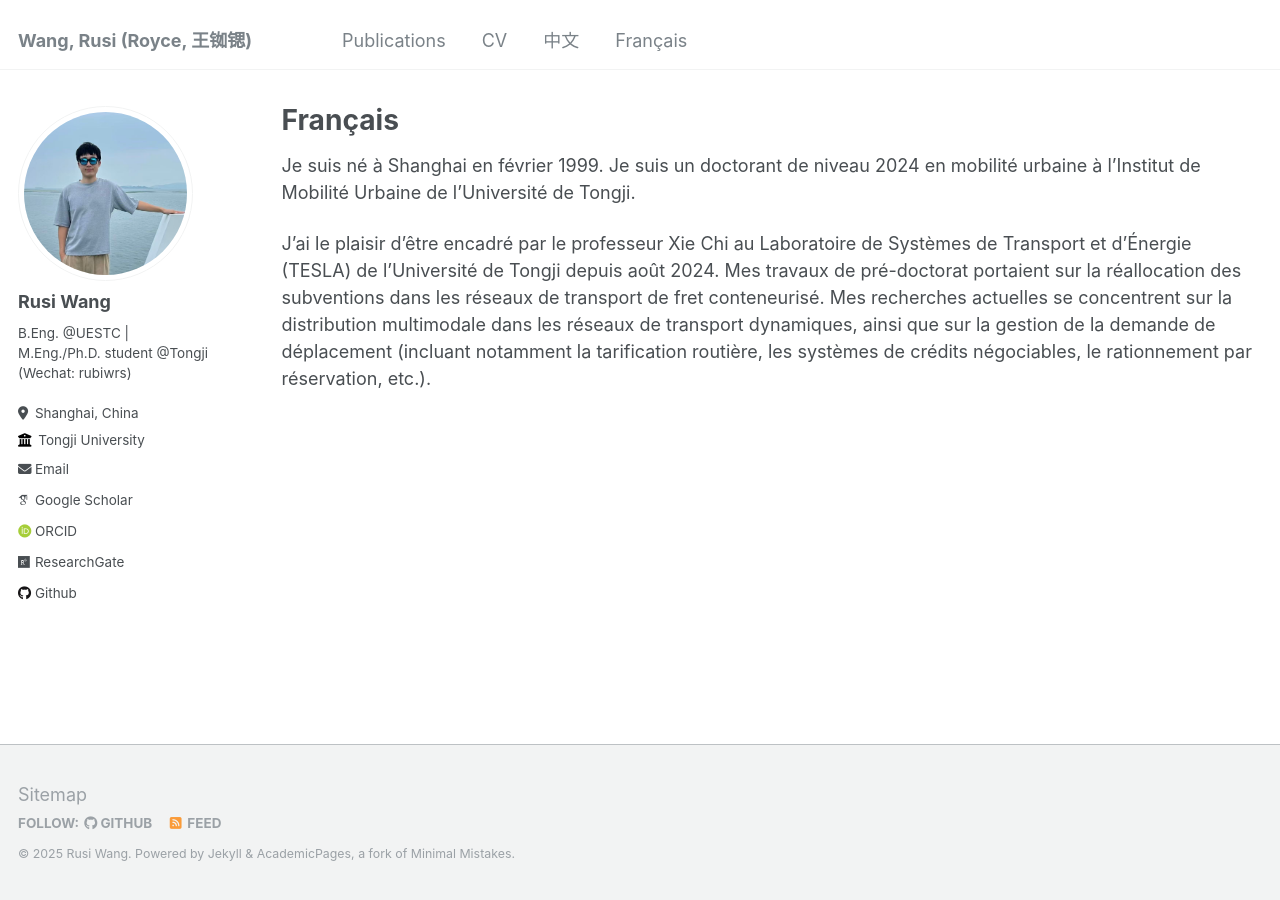
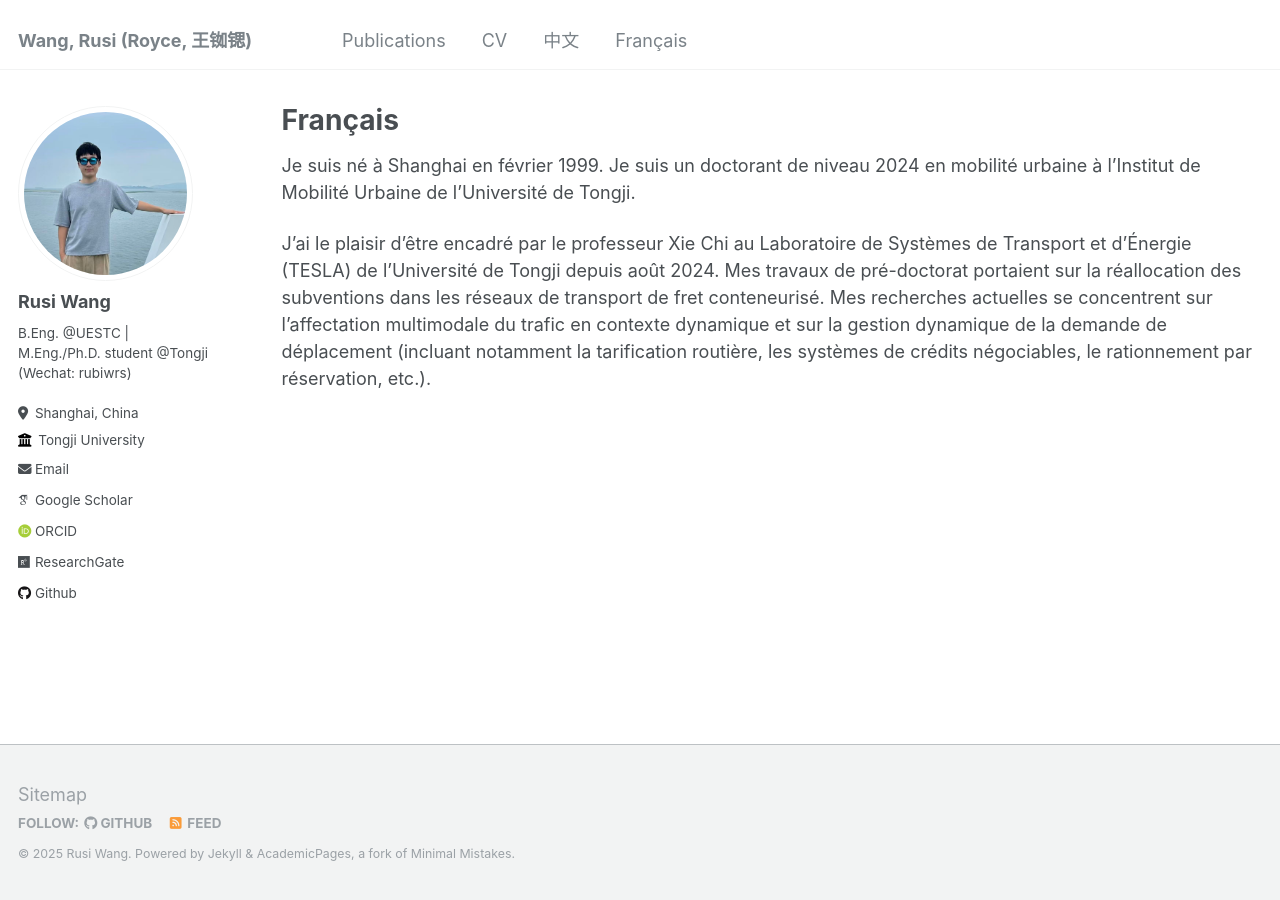
Before and after one commit to RusiWang99/RusiWang99.github.io, a Jekyll site: the page built from _pages/french.md, in a window 1280 px wide. Built offline with Jekyll 4.4.1, drawn with Linux system fonts in a browser that asks for light colours; some web fonts are replaced.

Commit message:
Update french.md

```diff
--- a/_pages/french.md
+++ b/_pages/french.md
@@ -7,4 +7,4 @@ author_profile: true
 
 Je suis né à Shanghai en février 1999. Je suis un doctorant de niveau 2024 en mobilité urbaine à l’Institut de Mobilité Urbaine de l’Université de Tongji.
 
-J’ai le plaisir d’être encadré par le professeur Xie Chi au Laboratoire de Systèmes de Transport et d’Énergie (TESLA) de l’Université de Tongji depuis août 2024. Mes travaux de pré-doctorat portaient sur la réallocation des subventions dans les réseaux de transport de fret conteneurisé. Mes recherches actuelles se concentrent sur la distribution multimodale dans les réseaux de transport dynamiques, ainsi que sur la gestion de la demande de déplacement (incluant notamment la tarification routière, les systèmes de crédits négociables, le rationnement par réservation, etc.).
+J’ai le plaisir d’être encadré par le professeur Xie Chi au Laboratoire de Systèmes de Transport et d’Énergie (TESLA) de l’Université de Tongji depuis août 2024. Mes travaux de pré-doctorat portaient sur la réallocation des subventions dans les réseaux de transport de fret conteneurisé. Mes recherches actuelles se concentrent sur l'affectation multimodale du trafic en contexte dynamique et sur la gestion dynamique de la demande de déplacement (incluant notamment la tarification routière, les systèmes de crédits négociables, le rationnement par réservation, etc.).
```
